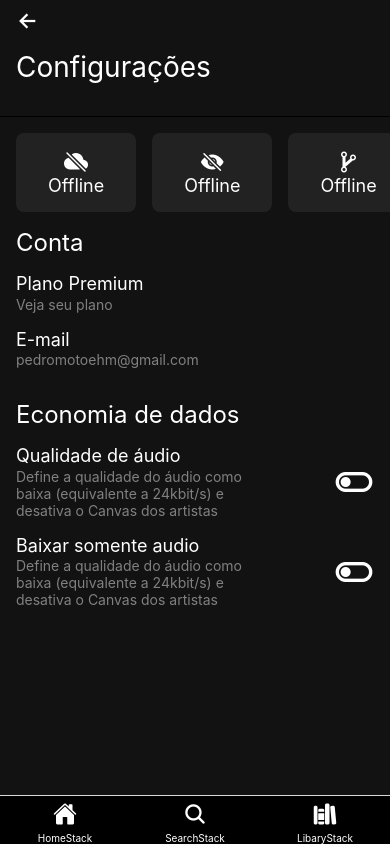
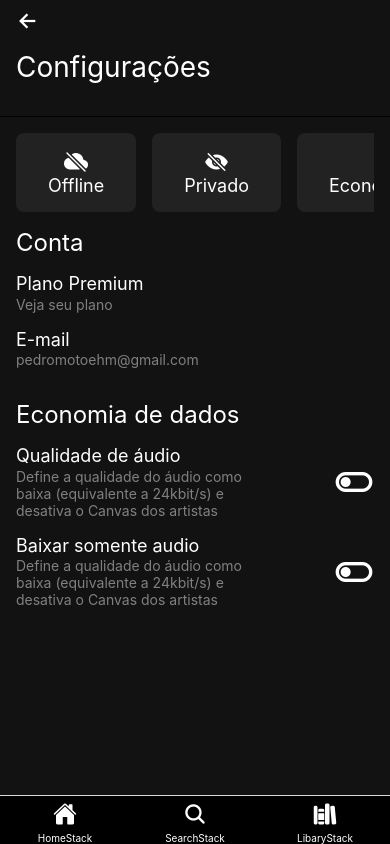
Before and after one commit to pedrokpdo/replica-spotify, a React Native app: screen /SettingsScreen in a window 390 px wide. Built offline with nearby package versions, Linux system fonts and the light colour scheme.

Commit message:
ajustes simples

```diff
--- a/src/screens/SettingsScreen/index.tsx
+++ b/src/screens/SettingsScreen/index.tsx
@@ -1,6 +1,6 @@
 import { AntDesign, Ionicons, MaterialCommunityIcons } from "@expo/vector-icons";
 import React from "react";
-import { TouchableOpacity, View } from "react-native";
+import { ScrollView, TouchableOpacity, View } from "react-native";
 import { ContainerComponent } from "../../components/funcionais/ContainerComponent";
 import { Divider } from "../../components/funcionais/Divider";
 import { FullCard } from "../../components/funcionais/FullCard";
@@ -18,6 +18,7 @@ export const SettingsScreen = () => {
             </Space>
             <Divider top={4} bottom={2} />
             <Space>
+                <ScrollView horizontal showsHorizontalScrollIndicator={false}>
                     <Row>
                         <FullCard style={{ backgroundColor: '#222222', alignItems: 'center', paddingHorizontal: 32, borderRadius: 8, marginRight: 16 }}>
                             <Ionicons name='cloud-offline' color={'white'} size={24} />
@@ -25,13 +26,14 @@ export const SettingsScreen = () => {
                         </FullCard>
                         <FullCard style={{ backgroundColor: '#222222', alignItems: 'center', paddingHorizontal: 32, borderRadius: 8, marginRight: 16 }}>
                             <Ionicons name='eye-off' color={'white'} size={24} />
-                        <Title>Offline</Title>
+                            <Title>Privado</Title>
                         </FullCard>
                         <FullCard style={{ backgroundColor: '#222222', alignItems: 'center', paddingHorizontal: 32, borderRadius: 8, marginRight: 16 }}>
                             <Ionicons name='git-branch-sharp' color={'white'} size={24} />
-                        <Title>Offline</Title>
+                            <Title>Economia de dados</Title>
                         </FullCard>
                     </Row>
+                </ScrollView>
             </Space>
             <Space top={2}>
                 <Title style={{ fontSize: 24 }}>Conta</Title>
```
Lines whose indentation alone changed are shown as unchanged.
